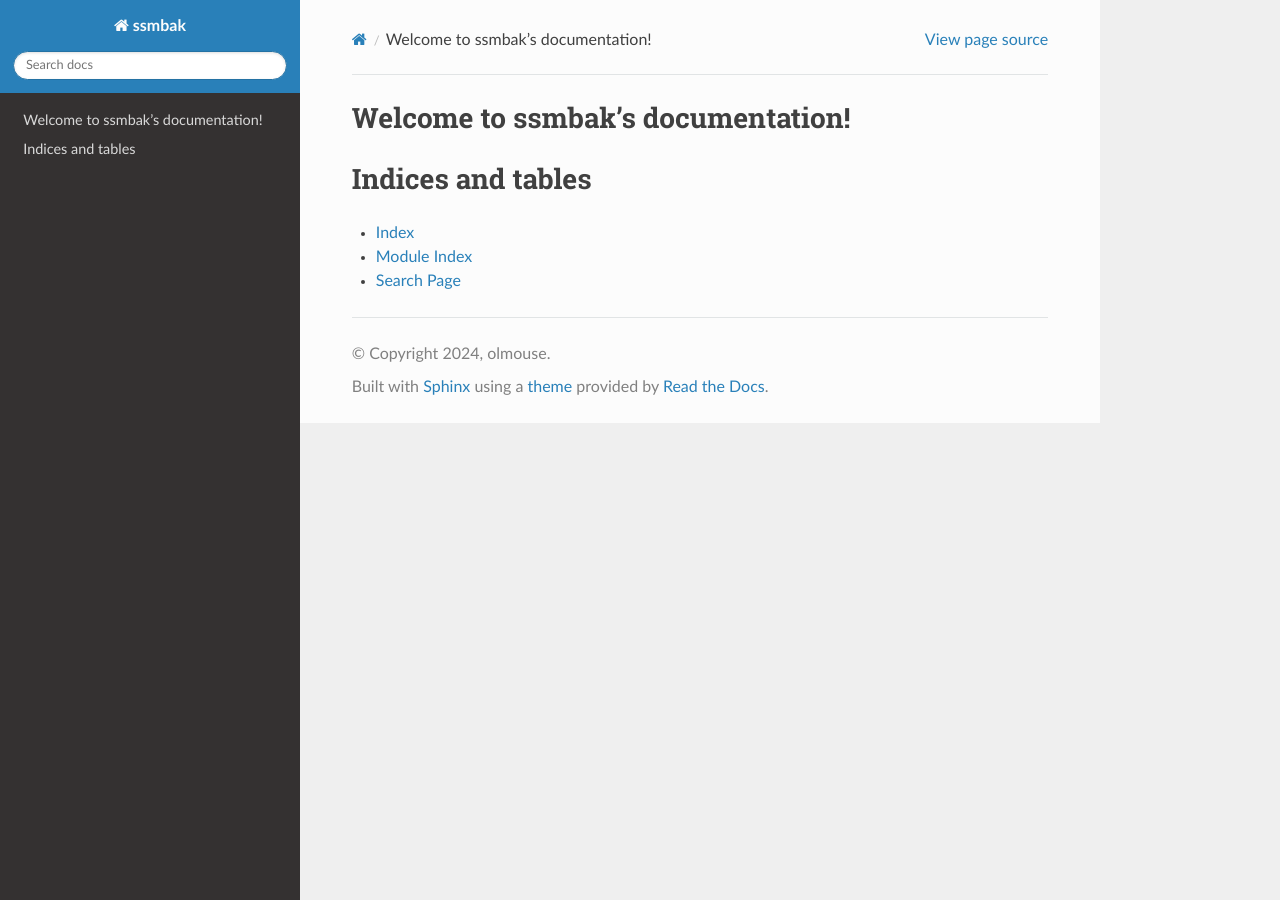
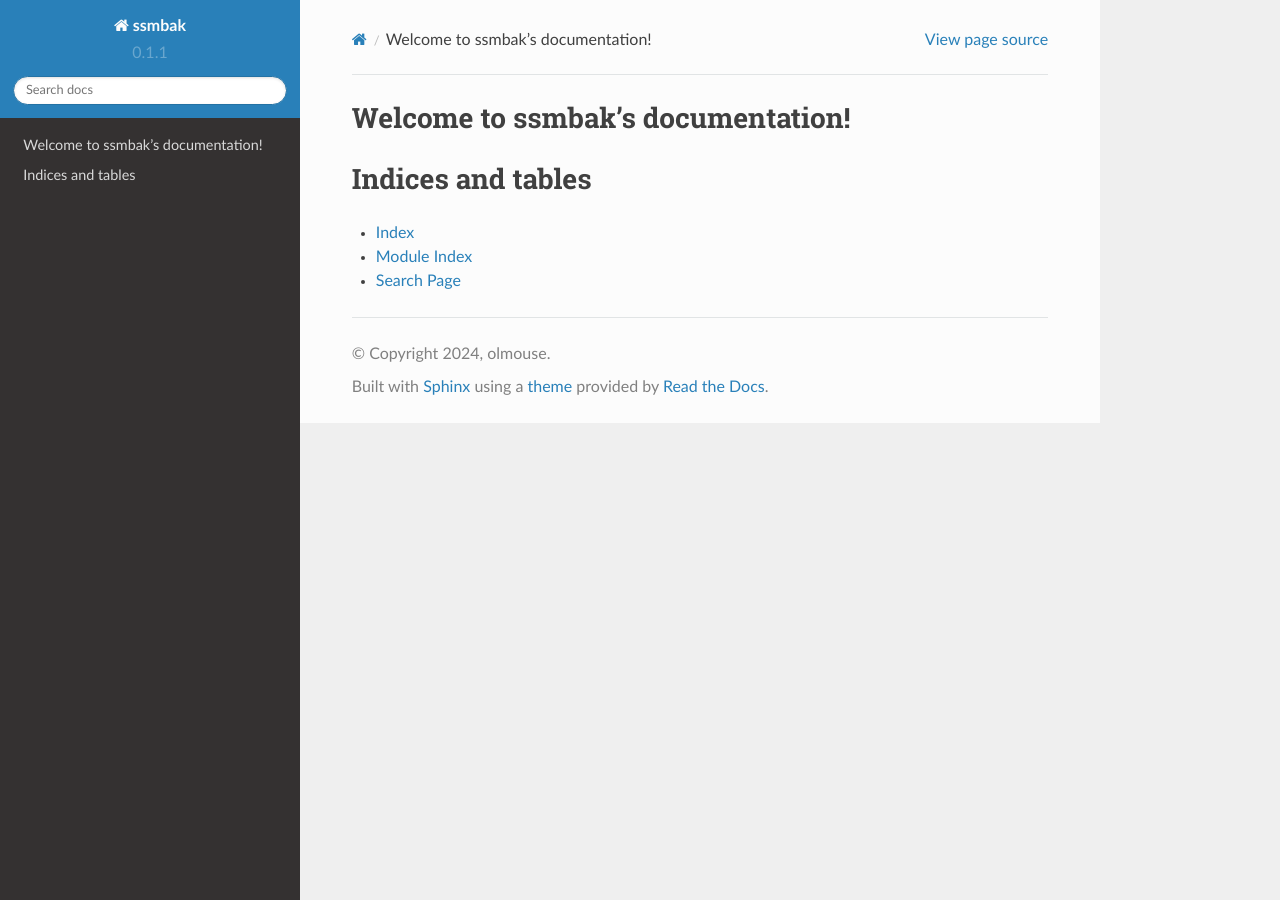
Before and after one commit to newvoll/ssmbak, a Sphinx documentation site: the page built from docs/index.rst, in a window 1280 px wide. Built offline with Sphinx 7.4.7 and the Read the Docs theme 2.0.0, drawn with Linux system fonts in a browser that asks for light colours; the version number is read from the project's files by our own code.

Commit message:
update (#15)
Bump, update, use poetry version for sphinx.

```diff
--- a/docs/conf.py
+++ b/docs/conf.py
@@ -1,5 +1,6 @@
 import os
 import sys
+from importlib.metadata import metadata, version
 
 sys.path.insert(0, os.path.abspath("../ssmbak/"))
 
@@ -14,7 +15,7 @@ sys.path.insert(0, os.path.abspath("../ssmbak/"))
 project = "ssmbak"
 copyright = "2024, olmouse"
 author = "olmouse"
-release = "0.0.6"
+release = version("ssmbak")
 
 # -- General configuration ---------------------------------------------------
 # https://www.sphinx-doc.org/en/master/usage/configuration.html#general-configuration
--- a/pyproject.toml
+++ b/pyproject.toml
@@ -3,7 +3,7 @@ name = "ssmbak"
 license = "MIT"
 repository = "https://github.com/newvoll/ssmbak"
 homepage = "https://github.com/newvoll/ssmbak"
-version = "0.1.0"
+version = "0.1.1"
 description = "Event-driven SSM Param backups and point-in-time restore."
 authors = ["olmouse <olmouse@newvoll.net>"]
 readme = "README.md"
```
Also changed, not shown: requirements.txt (+6 -6 lines), 1 other file.
